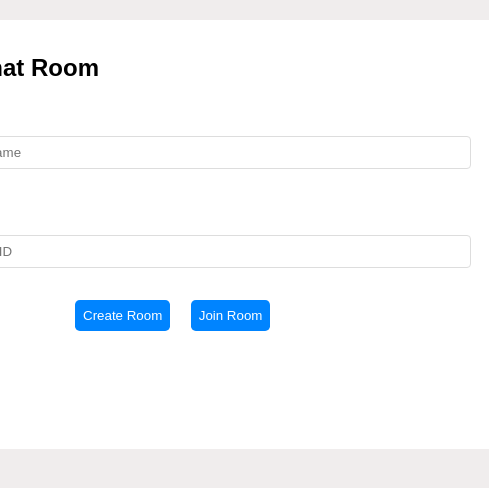
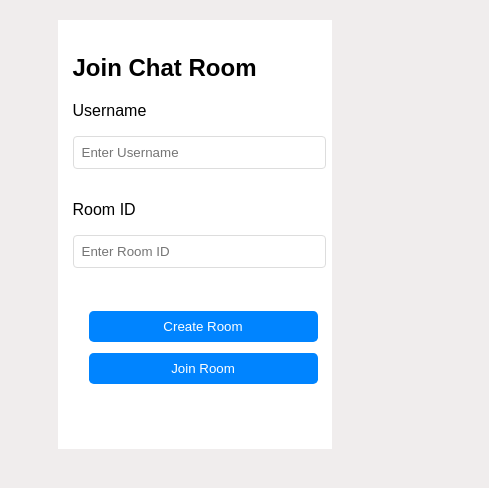
Before and after one commit to akhil484/ChatApp, a website: page public/chat.HTML in a window 390 px wide. Shown: the whole page, 489 px wide, since content can reach past the window. Drawn offline with Linux system fonts and the light colour scheme.

Commit message:
Responsive

```diff
--- a/public/chat.HTML
+++ b/public/chat.HTML
@@ -73,7 +73,7 @@
         }
         #first_step{
             display: block;
-            width: 35rem;
+            width: 36%;
             background-color: white;
             height: 25rem;
             padding: 0.9rem;
@@ -125,6 +125,37 @@
             text-align: center;
         }
 
+        @media (max-width: 562px) {
+            #messages {
+                width: 100%;
+                max-width: 600px;
+            }
+            #self_msg {
+                width: 47%;
+            }
+            #other_msg {
+                width: 50%;
+            }
+        }
+        @media (max-width:1250px) {
+            #first_step{
+            width: 70%;
+        }
+
+        }
+        @media (max-width: 800px){
+            .button-grp {
+            margin-left: 0;
+            display: flex;
+            flex-direction: column;
+            justify-content: center;
+            }
+            .btn-style{
+                margin-top:11px;
+            }
+        }
+
+
     </style>
 </head>
 <body>
```
